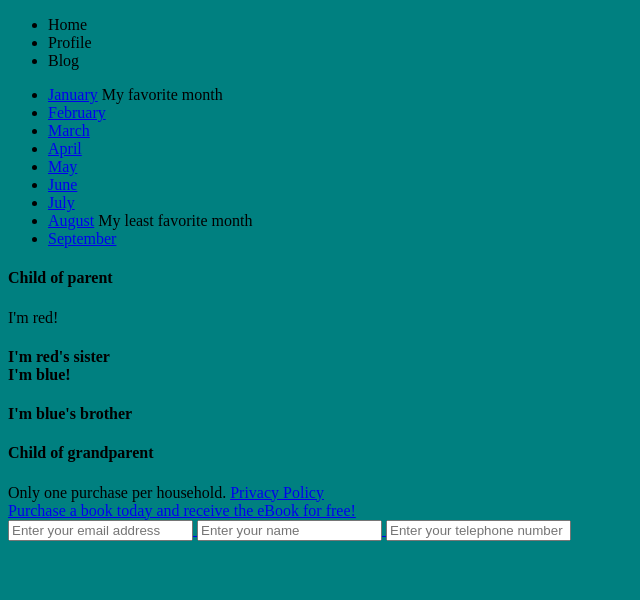
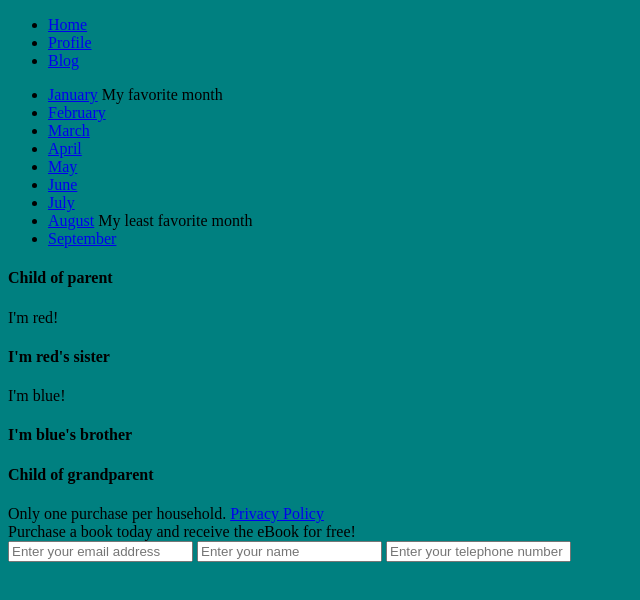
Before and after one commit to jmarcusgill/Selectors-Relationships, a plain HTML site: page index.html in a window 1280 px wide. Shown: the whole page, without its empty margins (0-640 px from the left). Drawn offline with Linux system fonts and the light colour scheme.

Commit message:
added id to fix issue, not finished with last step

```diff
--- a/index.html
+++ b/index.html
@@ -7,13 +7,16 @@
 <body>
 
   <header>
+    <nav>
       <ul>
-      <li>Home</li>
-      <li>Profile</li>
-      <li>Blog</li>
+        <li><a href="#">Home</a></li>
+        <li><a href="#">Profile</a></li>
+        <li><a href="#">Blog</a></li>
       </ul>
+    </nav>
   </header>
 
+  <article>
     <section>
       <div class="month-list">
         <ul>
@@ -57,21 +60,24 @@
         </ul>
       </div>
     </section>
+  </article>
 
+  <article>
     <section>
       <div class="grandparent">
         <div class="parent">
           <h4>Child of parent</h4>
-        <div>
+          <div class="siblings">
             <div>I'm red!</div>
-          <h4>I'm red's sister
+            <h4>I'm red's sister</h4>
             <div>I'm blue!</div>
-          <h4>I'm blue's brother</h4>
+            <h4 id="blue">I'm blue's brother</h4>
           </div>
         </div>
         <h4>Child of grandparent</h4>
       </div>
     </section>
+  </article>
 
   <footer class="padded">
 
@@ -83,6 +89,7 @@
             Privacy Policy
           </span>
         </span>
+       </a>
     </div>
 
     <div class="promo">
@@ -94,7 +101,6 @@
         <input type="text" name="name" placeholder="Enter your name">
         <input type="tel" name="telephone" placeholder="Enter your telephone number">
     </span>
-
   </footer>
 
 </body>
```
Lines whose indentation alone changed are shown as unchanged.
